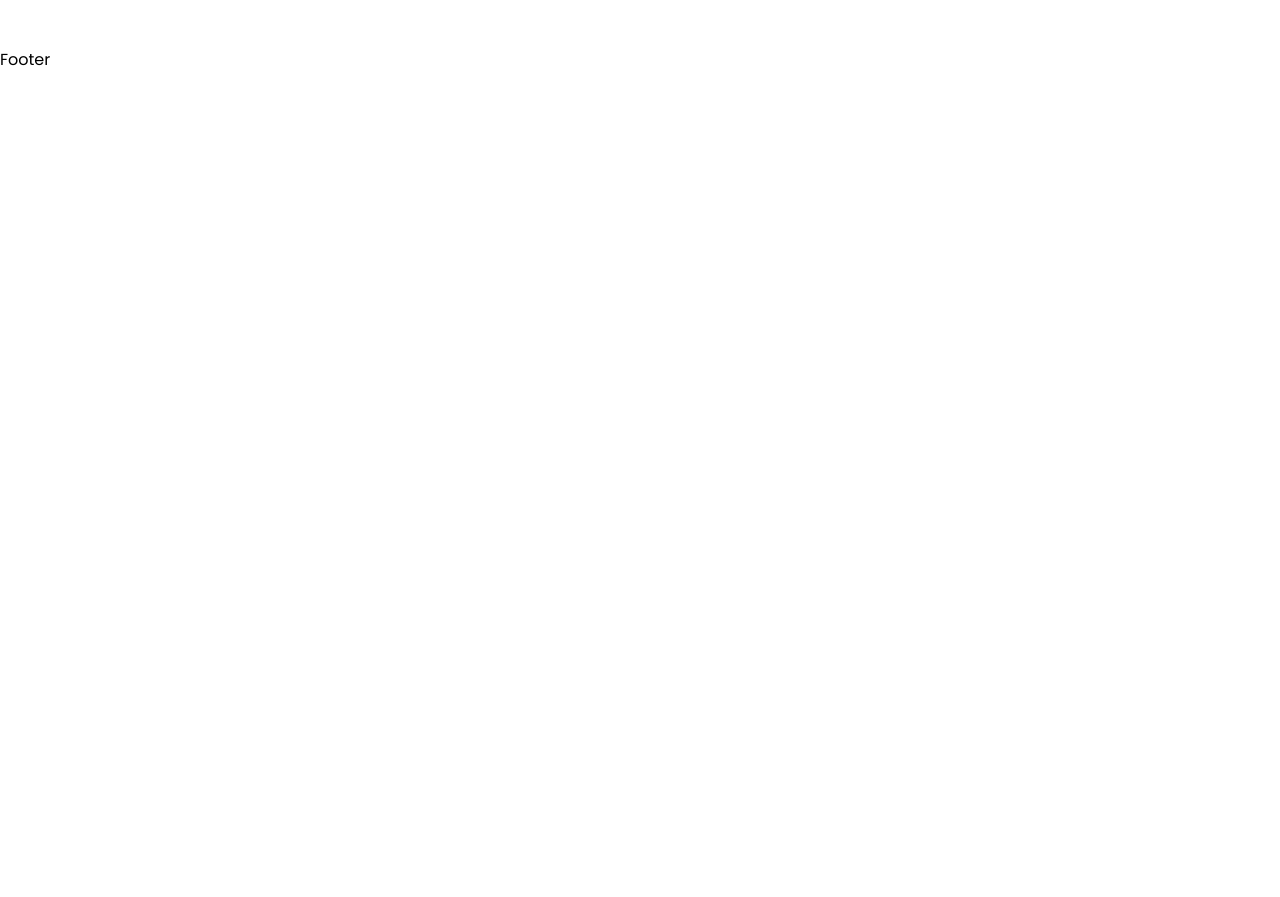
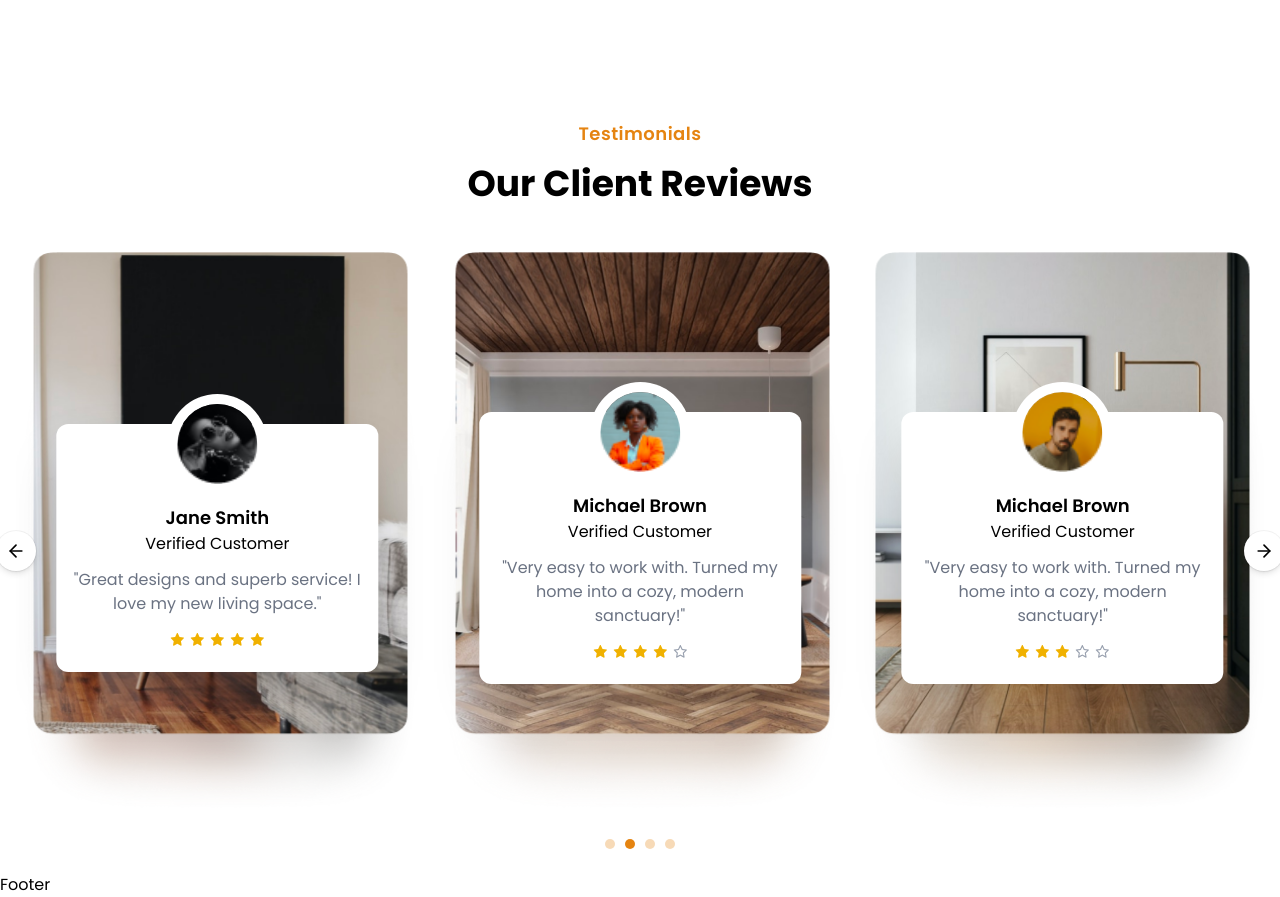
Before and after one commit to mahdirafi/Panto-Furniture_ReactJS, a React (Vite) app: page / in a window 1280 px wide. Shown: the part 3400-4297 px from the top of the page. Before the commit the page ends 3472 px from the top, so only its background shows below. Built offline with nearby package versions, Linux system fonts and the light colour scheme.

Commit message:
testimonial

```diff
--- a/package.json
+++ b/package.json
@@ -15,6 +15,7 @@
     "react-dom": "^19.3.1",
     "react-icons": "^5.7.0",
     "react-router": "^8.5.2",
+    "swiper": "^14.4.0",
     "tailwindcss": "^4.3.5"
   },
   "devDependencies": {
--- a/src/index.css
+++ b/src/index.css
@@ -7,8 +7,39 @@
   --color-secondary: #171717;
   --color-secondary-bg: #F7F7F7;
   --font-primary: "Poppins", sans-serif;
+  --word-spacing-tight: -0.05em;
+  --word-spacing-normal: 0em;
+  --word-spacing-wide: 0.1em;
+  --word-spacing-wider: 0.2em;
 };
 
 .section-container {
   @apply max-w-screen-2xl container mx-auto py-6 px-4;
+};
+
+ /* .dark {
+  @apply bg-gray-900 text-white;
+} */
+/* .swiper-button-prev:after,
+.swiper-button-next:after {
+  @apply px-4! py-2! ring-1! ring-primary! rounded-full! bg-white! text-black! text-lg!;
+} */
+
+/* Swiper navigation buttons (index.css / global css) */
+
+.swiper-button-prev,
+.swiper-button-next {
+  @apply w-6 h-6 rounded-full bg-white text-black ring-1 ring-primary transition-colors;
 }
+
+.swiper-button-prev:hover,
+.swiper-button-next:hover {
+  @apply bg-primary text-white;
+}
+
+/* Arrow icon size */
+.swiper-button-prev:after,
+.swiper-button-next:after {
+  font-size: 16px;
+  font-weight: 700;
+}
--- a/src/pages/home/Home.jsx
+++ b/src/pages/home/Home.jsx
@@ -2,6 +2,7 @@ import Products from "../shop/Products";
 import Experiences from "./Experiences";
 import Hero from "./Hero";
 import Materials from "./Materials";
+import Testimonials from "./Testimonials";
 import WhyChoose from "./WhyChoose";
 
 
@@ -13,6 +14,7 @@ const Home = () => {
           <Products headline="Best Selling Product"/>
           <Experiences/>
           <Materials/>
+          <Testimonials/>
         </>
     );
 };
--- /dev/null
+++ b/src/pages/home/Testimonials.jsx
@@ -0,0 +1,151 @@
+import { Swiper, SwiperSlide } from "swiper/react";
+
+// Swiper styles
+import "swiper/css";
+import "swiper/css/pagination";
+
+// Swiper modules
+import { Pagination, Autoplay, Navigation } from "swiper/modules";
+
+import { reviews } from "../../utils/Review";
+import Rating from "../../Components/Rating";
+
+const arrowBtn =
+  "absolute top-1/2 -translate-y-1/2 z-10 grid place-items-center size-9 md:size-10 rounded-full " +
+  "bg-white text-black shadow-md ring-1 ring-black/5 transition-colors cursor-pointer " +
+  "hover:bg-primary hover:text-white [&.swiper-button-disabled]:opacity-40 " +
+  "[&.swiper-button-disabled]:cursor-not-allowed";
+
+const Testimonials = () => {
+  return (
+    <section className="section-container px-6">
+      <div className="text-center my-12">
+        <h3 className="text-base sm:text-lg font-semibold text-primary mb-3 md:mb-4 tracking-wide">
+          Testimonials
+        </h3>
+        <h2 className="text-2xl sm:text-3xl lg:text-4xl font-bold mb-4 capitalize">
+          Our Client Reviews
+        </h2>
+      </div>
+
+      <div className="relative md:max-w-7xl mx-auto">
+        {/* Custom arrows (centered on the slider's left / right edge) */}
+        <button
+          type="button"
+          aria-label="Previous"
+          className={`testi-prev left-0 -translate-x-1/2 ${arrowBtn}`}
+        >
+          <svg
+            xmlns="http://www.w3.org/2000/svg"
+            viewBox="0 0 24 24"
+            fill="none"
+            stroke="currentColor"
+            strokeWidth="2"
+            strokeLinecap="round"
+            strokeLinejoin="round"
+            className="size-5"
+          >
+            <path d="M19 12H5" />
+            <path d="m12 19-7-7 7-7" />
+          </svg>
+        </button>
+
+        <button
+          type="button"
+          aria-label="Next"
+          className={`testi-next right-0 translate-x-1/2 ${arrowBtn}`}
+        >
+          <svg
+            xmlns="http://www.w3.org/2000/svg"
+            viewBox="0 0 24 24"
+            fill="none"
+            stroke="currentColor"
+            strokeWidth="2"
+            strokeLinecap="round"
+            strokeLinejoin="round"
+            className="size-5"
+          >
+            <path d="M5 12h14" />
+            <path d="m12 5 7 7-7 7" />
+          </svg>
+        </button>
+
+        {/* Swiper slider */}
+        <Swiper
+          slidesPerView={1}
+          spaceBetween={10}
+          autoplay={{
+            delay: 3500,
+            disableOnInteraction: false,
+          }}
+          pagination={{
+            el: ".testi-pagination",
+            clickable: true,
+          }}
+          breakpoints={{
+            640: {
+              slidesPerView: 1,
+              spaceBetween: 20,
+            },
+            768: {
+              slidesPerView: 2,
+              spaceBetween: 40,
+            },
+            1024: {
+              slidesPerView: 3,
+              spaceBetween: 20,
+            },
+          }}
+          navigation={{ prevEl: ".testi-prev", nextEl: ".testi-next" }}
+          modules={[Pagination, Autoplay, Navigation]}
+          className="relative rounded"
+        >
+          {reviews.map((review, index) => (
+            <SwiperSlide
+              key={review.id ?? index}
+              className="bg-no-repeat bg-cover rounded-lg"
+              style={{ backgroundImage: `url(${review.coverImg})` }}
+            >
+              <div className="min-h-[480px] md:min-h-0 md:h-[547px] flex justify-center items-center mb-4">
+                <div className="mt-16 mb-5 bg-white shadow-2xl rounded-xl w-[90%] md:w-4/5 p-4 relative">
+                  <img
+                    src={review.image}
+                    alt={review.name}
+                    className="size-20 absolute -top-5 left-1/2 -translate-x-1/2 rounded-t-full ring-10 ring-white  object-cover"
+                  />
+                  <div className="mt-16 text-center">
+                    <h3 className="text-lg font-semibold dark:text-black">
+                      {review.name}
+                    </h3>
+                    <p className="mb-3 dark:text-black">Verified Customer</p>
+                    <p className="text-gray-500 dark:text-black mb-4">
+                      "{review.review}"
+                    </p>
+
+                    <div className="w-full mx-auto mb-2 flex items-center justify-center text-center">
+                      <Rating rating={review.rating} />
+                    </div>
+                  </div>
+                </div>
+              </div>
+            </SwiperSlide>
+          ))}
+        </Swiper>
+
+        {/* Pagination dots (below the slider, primary color) */}
+        <div
+          className="testi-pagination text-primary flex justify-center items-center mt-6"
+          style={{
+            "--swiper-pagination-color": "currentColor",
+            "--swiper-pagination-bullet-inactive-color": "currentColor",
+            "--swiper-pagination-bullet-inactive-opacity": "0.3",
+            "--swiper-pagination-bullet-size": "10px",
+            "--swiper-pagination-bullet-horizontal-gap": "5px",
+          }}
+        />
+      </div>
+    </section>
+  );
+};
+
+export default Testimonials;
--- /dev/null
+++ b/src/utils/Review.js
@@ -0,0 +1,54 @@
+import reviewer1 from '.././assets/reviewer1.png'
+import reviewer2 from '.././assets/reviewer2.png'
+import reviewer3 from '.././assets/reviewer3.png'
+import  testimonialBG1 from '.././assets/testimonial1.png'
+import  testimonialBG2 from '.././assets/testimonial2.png'
+import  testimonialBG3 from '.././assets/testimonial3.png'
+
+
+export const reviews = [
+        {
+            name: 'John Doe',
+            review: 'Panto made my room feel more alive and minimalist. Highly recommend!',
+            image: reviewer1,
+            coverImg: testimonialBG1,
+            rating: 4,
+        },
+        {
+            name: 'Jane Smith',
+            review: 'Great designs and superb service! I love my new living space.',
+            image: reviewer2,
+            coverImg: testimonialBG2,
+            rating: 5,
+        },
+        {
+            name: 'Michael Brown',
+            review: 'Very easy to work with. Turned my home into a cozy, modern sanctuary!',
+            image: reviewer3,
+            coverImg: testimonialBG3,
+            rating: 4,
+        },
+        {
+            name: 'Michael Brown',
+            review: 'Very easy to work with. Turned my home into a cozy, modern sanctuary!',
+            image: reviewer1,
+            coverImg: testimonialBG1,
+            rating: 3,
+        },
+        {
+            name: 'Michael Brown',
+            review: 'Very easy to work with. Turned my home into a cozy, modern sanctuary!',
+            image: reviewer2,
+            coverImg: testimonialBG2,
+            rating: 5,
+        },
+        {
+            name: 'Michael Brown',
+            review: 'Very easy to work with. Turned my home into a cozy, modern sanctuary!',
+            image: reviewer3,
+            coverImg: testimonialBG3,
+            rating: 4,
+        },
+
+        // Add more reviews as needed...
+    ];
```
Also changed, not shown: src/pages/home/Materials.jsx (line endings or trailing spaces), 1 other file (tests, documents, lock files or other folders).
